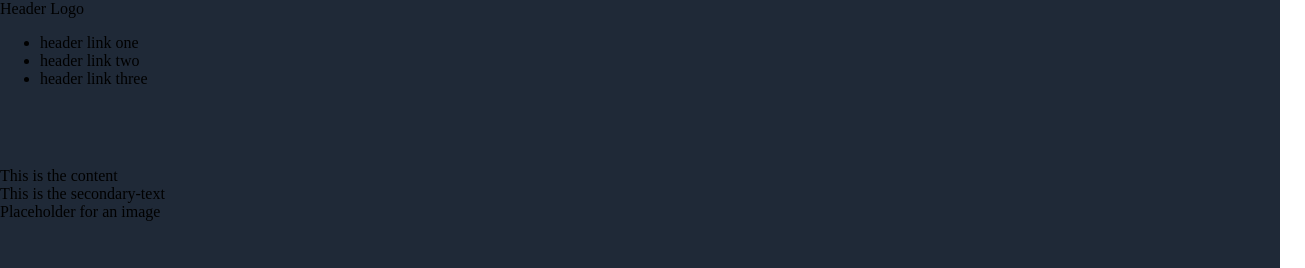
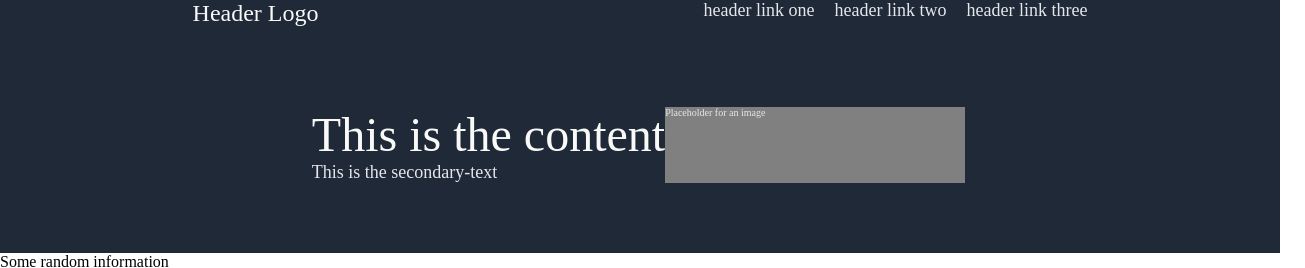
Before and after one commit to theSirD/odin-landing-page, a plain HTML site: page index.html in a window 1280 px wide. Shown: the top 268 px of the page, 1305 px wide, since content can reach past the window. Drawn offline with Linux system fonts and the light colour scheme.

Commit message:
Make a prototype for hero section (dark blue one)

```diff
--- a/index.html
+++ b/index.html
@@ -6,6 +6,7 @@
     <link rel="stylesheet" href="style.css">
 </head>
 <body>
+    <div class="first">
         <div class="nav">
             <div class="nav-logo">Header Logo</div>
             <ul>
@@ -14,12 +15,13 @@
                 <li>header link three</li>
             </ul>
         </div>
-    <div class="first">
+        <div class="hero">
             <div class="first-text">
                 <div class="main-text">This is the content</div>
                 <div class="secondary-text">This is the secondary-text</div>
             </div>
             <div class="image">Placeholder for an image</div>
+        </div>
     </div>
     <div class="second">
         <div class="second-text">Some random information</div>
--- a/style.css
+++ b/style.css
@@ -1,3 +1,36 @@
+/* Colors and fonts */
+
+.nav, .first, .footer {
+    background-color: #1F2937;
+}
+
+.nav-logo, .main-text {
+    color: #F9FAF8;
+}
+
+div ul, .secondary-text, .image {
+    color: #E5E7EB;
+
+}
+
+.nav-logo {
+    font-size: 24px;
+}
+
+.main-text {
+    font-size: 48px;
+}
+
+div ul, .secondary-text {
+    font-size: 18px;
+}
+
+.image {
+    font-size: 10px;
+}
+
+/* Flexbox layout  */
+
 html, body {
     height: 100%;
 }
@@ -16,8 +49,48 @@ body > div {
     flex-shrink: 0;
 }
 
-.nav, .first, .footer {
-    background-color: #1F2937;
+.first {
+    display: flex;
+    flex-direction: column;
+    /* align-items: center; */
+    /* justify-content: center;
+    padding-left: 100px;
+    padding: 10px; */
+}
+
+.nav {
+    display: flex;
+    justify-content: space-around;
+}
+
+
+ul {
+    list-style-type: none;
+    margin: 0;
+    padding: 0;
+    display: flex;
+    gap: 20px;
+    /* margin-right: 90px; */
+}
+
+.hero {
+    display: flex;
+    justify-content: center;
+    margin-left: -28px;
+    margin-right: -25px;
+    margin-top: 80px;
+}
+
+.first-text {
+    display: flex;
+    flex-direction: column;
+    /* flex: 1; */
+    /* flex-wrap: wrap; */
+}
+
+.image {
+    background-color: gray;
+    flex-basis: 300px;
 }
 
 .third {
```
Lines whose indentation alone changed are shown as unchanged.
